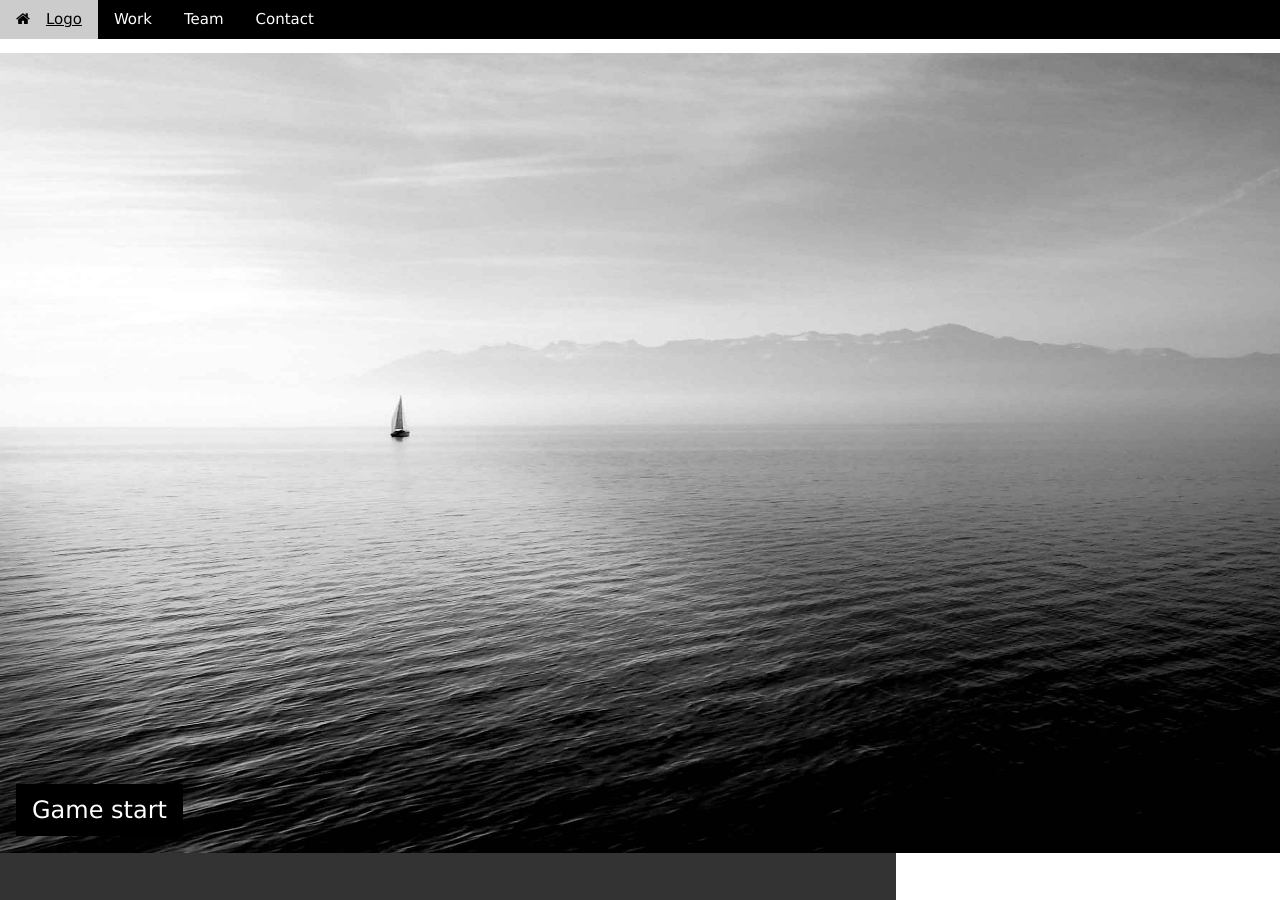
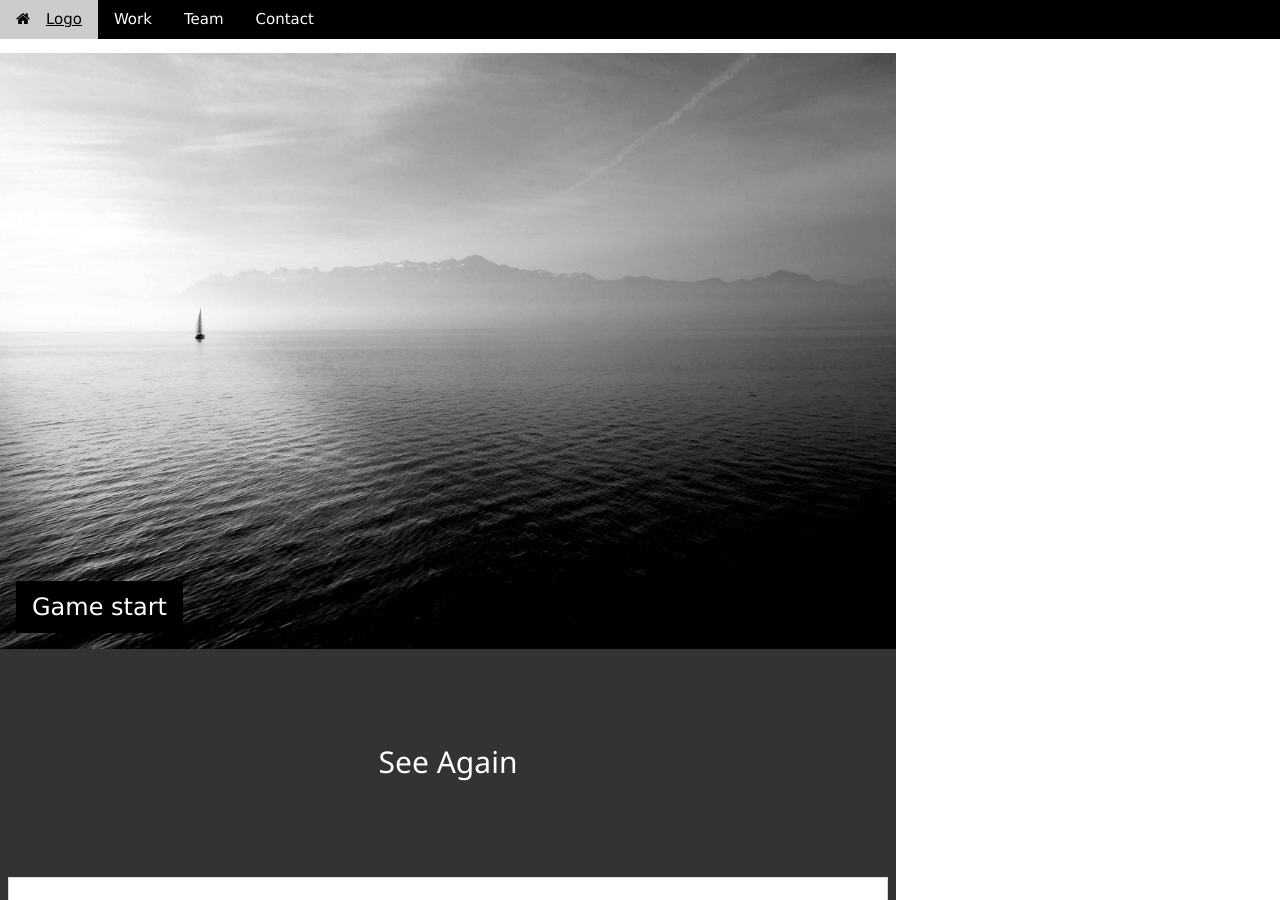
Before and after one commit to CoreImagine/666.gibhub.io, a Jekyll site: the page built from index.html, in a window 1280 px wide and 900 px high. Built offline with Jekyll 4.4.1, drawn with Linux system fonts in a browser that asks for light colours.

Commit message:
Update index.html

```diff
--- a/index.html
+++ b/index.html
@@ -50,7 +50,7 @@
 
     <!-- Image Header -->
     <div class="w3-display-container w3-animate-opacity" id="100">
-        <img src="Content/main.jpg" alt="core" style="width:200%;min-height:350px;max-height:800px;">
+        <img src="Content/main.jpg" alt="core" style="width:100%;min-height:350px;max-height:800px;">
         <div class="w3-container w3-display-bottomleft w3-margin-bottom">
             <button onclick="myFunction()" class="w3-button w3-xlarge w3-theme w3-hover-teal" title="Game">Game start</button>
         </div>
```
